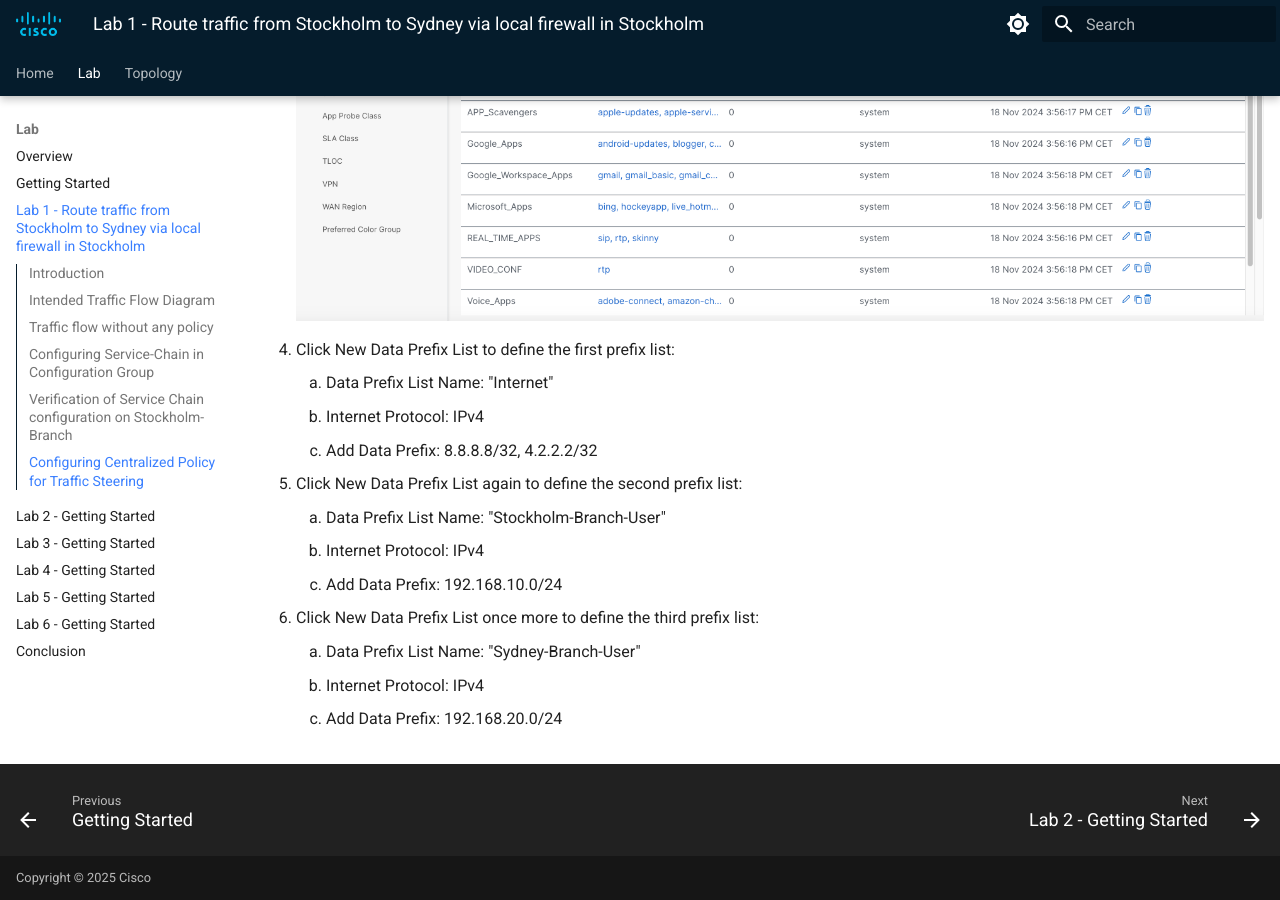
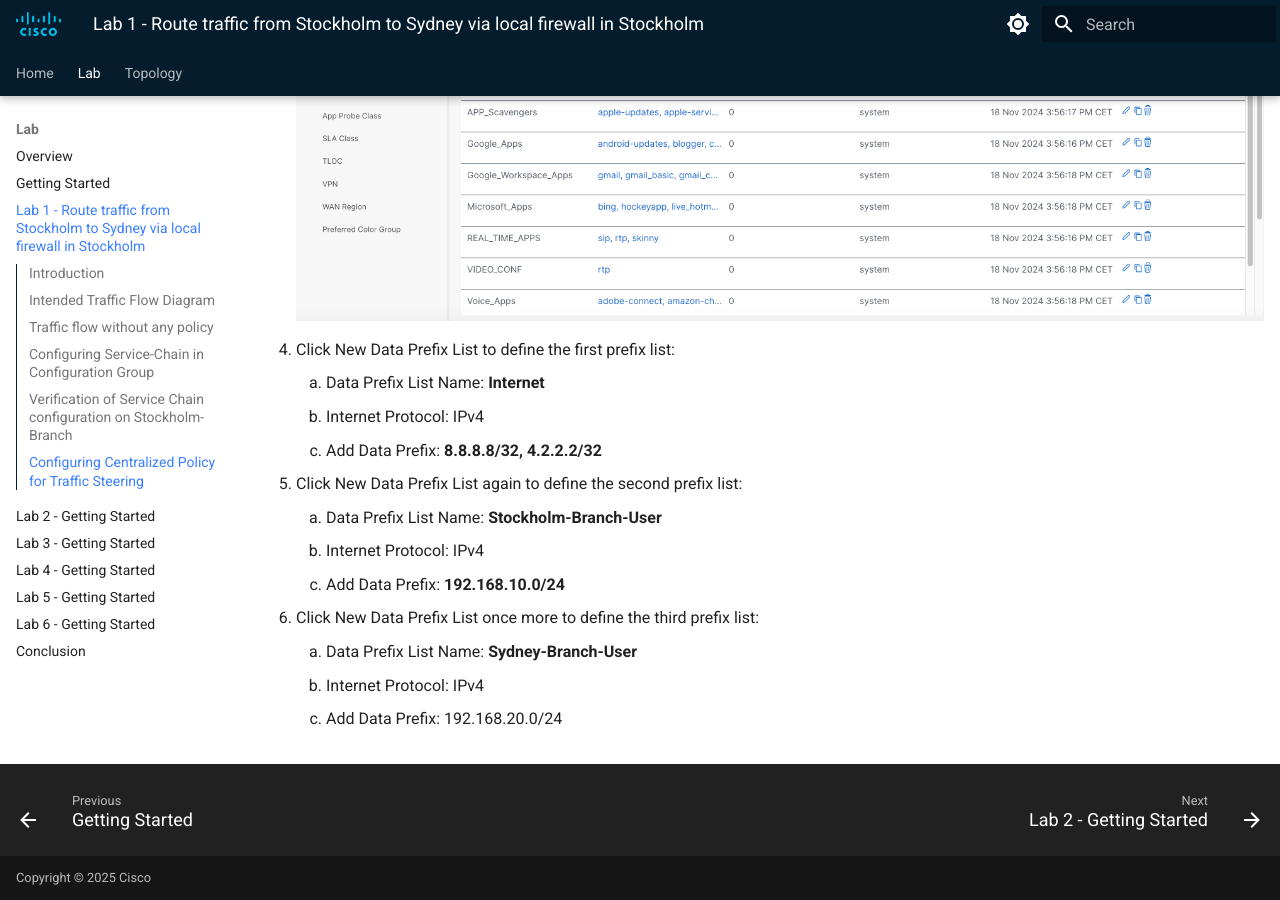
Before and after one commit to ciscodocs/ltrent-2008-clemea25, an MkDocs documentation site: the page built from docs/lab1_getting_started.md, in a window 1280 px wide and 900 px high, scrolled down 15777 px. Built offline with MkDocs 1.6.1 and Material for MkDocs 9.7.7, drawn with Linux system fonts in a browser that asks for light colours.

Commit message:
Scenario-1 guide

```diff
--- a/docs/lab1_getting_started.md
+++ b/docs/lab1_getting_started.md
@@ -216,14 +216,14 @@ Next, we will configure a centralized data policy to ensure that traffic initiat
 3. To create the required **Groups of Interest**, start by selecting Data Prefix from the left navigation pane within the **Centralized Policy** configuration window. Follow these steps:
    ![Configuring Group of Interests](./assets/S-1-figure-25.png){ .off-glb .small .center }
    1. Click New Data Prefix List to define the first prefix list:
-      1. Data Prefix List Name: "Internet"
+      1. Data Prefix List Name: **Internet**
       2. Internet Protocol: IPv4
-      3. Add Data Prefix: 8.8.8.8/32, 4.2.2.2/32
+      3. Add Data Prefix: **8.8.8.8/32, 4.2.2.2/32**
    2. Click New Data Prefix List again to define the second prefix list:
-      1. Data Prefix List Name: "Stockholm-Branch-User"
+      1. Data Prefix List Name: **Stockholm-Branch-User**
       2. Internet Protocol: IPv4
-      3. Add Data Prefix: 192.168.10.0/24
+      3. Add Data Prefix: **192.168.10.0/24**
    3. Click New Data Prefix List once more to define the third prefix list:
-      1. Data Prefix List Name: "Sydney-Branch-User"
+      1. Data Prefix List Name: **Sydney-Branch-User**
       2. Internet Protocol: IPv4
       3. Add Data Prefix: 192.168.20.0/24
```
